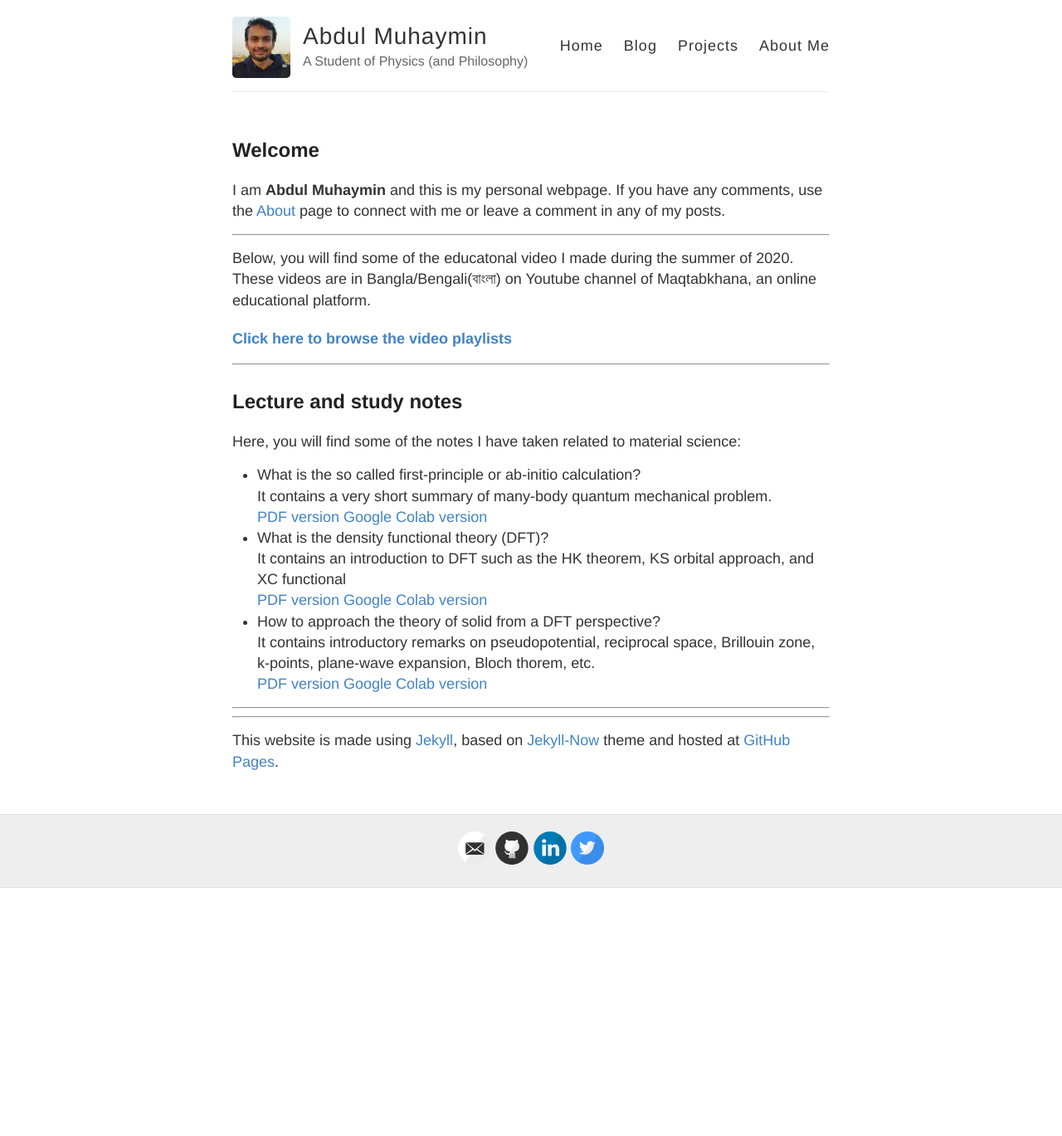
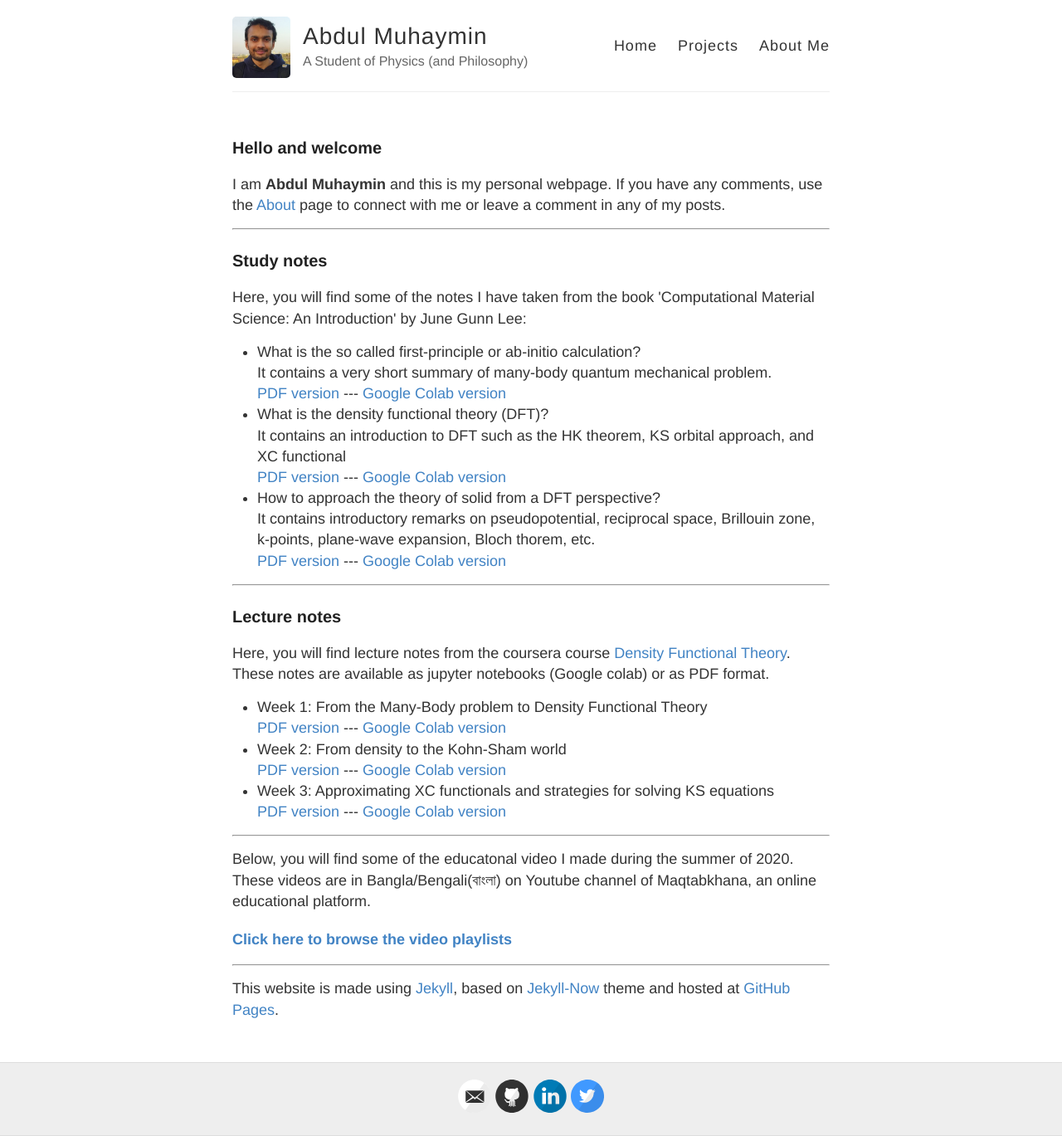
Before and after one commit to AbdulMuhaymin/abdulmuhaymin.github.io, a Jekyll site: the page built from index.html, in a window 1280 px wide. Shown: the whole page at 83% size. Built offline with Jekyll 4.4.1, drawn with Linux system fonts in a browser that asks for light colours; nearby versions of some CDN libraries; before the commit the page ends 1070 px from its top, so only the background shows below that.

Commit message:
coursera note updates

```diff
--- a/_layouts/default.html
+++ b/_layouts/default.html
@@ -27,7 +27,6 @@
 
           <nav>
             <a href="{{ site.baseurl }}/">Home</a>
-            <a href="{{ site.baseurl }}/blog">Blog</a>
             <a href="{{ site.baseurl }}/projects">Projects</a>
             <a href="{{ site.baseurl }}/about">About Me</a>
           </nav>
--- a/_layouts/post.html
+++ b/_layouts/post.html
@@ -12,9 +12,6 @@ layout: default
     {{ content }}
   </div>
 
-  <div class="date">
-    {{ page.date | date: "%B %e, %Y" }}
-  </div>
 
   {% include disqus.html %}
 </article>
--- a/index.html
+++ b/index.html
@@ -2,42 +2,65 @@
 layout: default
 ---
 
-<h2 id="welcome">Welcome</h2>
+<h3 id="welcome">Hello and welcome</h3>
   <p>I am <strong>Abdul Muhaymin</strong> and this is my personal webpage. If you have any comments, use the <a href="https://abdulmuhaymin.github.io/about">About</a> page to connect with me or leave a comment in any of my posts. </p>
 <hr>
 
-  <p>Below, you will find some of the educatonal video I made during the summer of 2020. These videos are in Bangla/Bengali(বাংলা) on Youtube channel of Maqtabkhana, an online educational platform. </p>
-  <h4> <a href="https://www.youtube.com/playlist?list=PLVoW3N56Z6mLC63NxfTeye05BjlPYXVKd"> Click here to browse the video playlists </a> </h4>
-<hr>
-
-<h2 id="welcome">Lecture and study notes</h2>
-  <p> Here, you will find some of the notes I have taken related to material science: </p>
+<h3 id="welcome">Study notes</h3>
+  <p> Here, you will find some of the notes I have taken from the book 'Computational Material Science: An Introduction' by June Gunn Lee: </p>
   <ul>
 
     <li> What is the so called first-principle or ab-initio calculation?
     <br> It contains a very short summary of many-body quantum mechanical problem.
     <br>
-     <a href="https://abdulmuhaymin.github.io/files/ch4.pdf">PDF version</a>
+     <a href="https://abdulmuhaymin.github.io/files/ch4.pdf">PDF version</a> ---
      <a href="https://colab.research.google.com/drive/1B054YewQ6ShqkFg-hcBr73_CIK_YqxPl?usp=sharing">Google Colab version</a>
    </li>
 
     <li> What is the density functional theory (DFT)?
       <br> It contains an introduction to DFT such as the HK theorem, KS orbital approach, and XC functional
       <br>
-      <a href="https://abdulmuhaymin.github.io/files/ch5.pdf">PDF version</a>
+      <a href="https://abdulmuhaymin.github.io/files/ch5.pdf">PDF version</a> ---
       <a href="https://colab.research.google.com/drive/1y6-fThMO8d4zxw2LKsvsNInb1N2wBUYI?usp=sharing">Google Colab version</a>
     </li>
 
     <li> How to approach the theory of solid from a DFT perspective?
       <br> It contains introductory remarks on pseudopotential, reciprocal space, Brillouin zone, k-points, plane-wave expansion, Bloch thorem, etc.
       <br>
-      <a href="https://abdulmuhaymin.github.io/files/ch6.pdf">PDF version</a>
+      <a href="https://abdulmuhaymin.github.io/files/ch6.pdf">PDF version</a> ---
       <a href="https://colab.research.google.com/drive/1Z1a24QmxQB77s9da9X-kpximZV7mMcdp?usp=sharing">Google Colab version</a>
     </li>
   </ul>
 
+  <hr>
 
+  <h3 id="welcome">Lecture notes</h3>
+    <p> Here, you will find lecture notes from the coursera course <a href="https://www.coursera.org/learn/density-functional-theory"> Density Functional Theory</a>. These notes are available as jupyter notebooks (Google colab) or as PDF format.</p>
+    <ul>
+
+      <li> Week 1: From the Many-Body problem to Density Functional Theory
+      <br>
+       <a href="https://abdulmuhaymin.github.io/files/coursera_week1.pdf">PDF version</a> ---
+       <a href="https://colab.research.google.com/drive/1LC1q7_BNk9uLfNMuJq1bTnPnHd6zxcuH?usp=sharing">Google Colab version</a>
+     </li>
+
+      <li> Week 2: From density to the Kohn-Sham world
+        <br>
+        <a href="https://abdulmuhaymin.github.io/files/coursera_week2.pdf">PDF version</a> ---
+        <a href="https://colab.research.google.com/drive/18G_VxgQAc_f8fyiSOzK7osLtIRFAo8Vd?usp=sharing">Google Colab version</a>
+      </li>
+
+      <li> Week 3: Approximating XC functionals and strategies for solving KS equations
+        <br>
+        <a href="https://abdulmuhaymin.github.io/files/coursera_week3.pdf">PDF version</a> ---
+        <a href="https://colab.research.google.com/drive/1IhQ7woOMWV_ip_RXt1Xob5FYMPqhWcjc?usp=sharing">Google Colab version</a>
+      </li>
+    </ul>
+
+    <hr>
+
+    <p>Below, you will find some of the educatonal video I made during the summer of 2020. These videos are in Bangla/Bengali(বাংলা) on Youtube channel of Maqtabkhana, an online educational platform. </p>
+    <h6> <a href="https://www.youtube.com/playlist?list=PLVoW3N56Z6mLC63NxfTeye05BjlPYXVKd"> Click here to browse the video playlists </a> </h6>
 <hr>
 
-  <hr>
   <p>This website is made using <a href="https://jekyllrb.com/">Jekyll</a>, based on <a href="http://jekyllnow.com/">Jekyll-Now</a> theme and hosted at <a href="https://pages.github.com/">GitHub Pages</a>. </p>
```
Also changed, not shown: _posts/2022-1-2-Homochirality.md (deleted, +0 -251 lines), _posts/2022-9-18-ETZ.md (+2 -10 lines), projects.md (+4 -7 lines).
